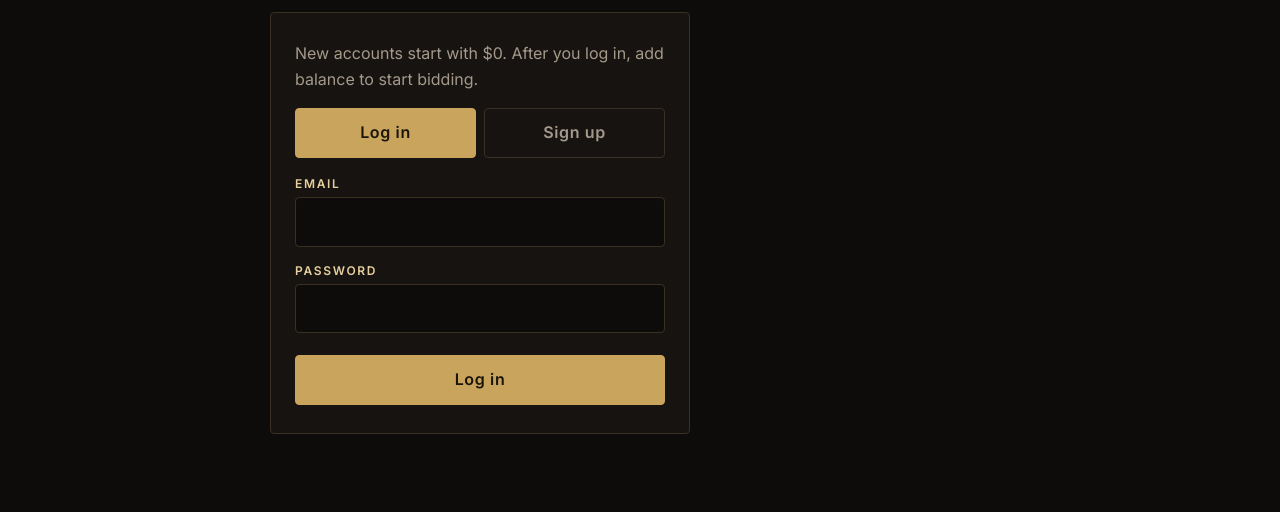
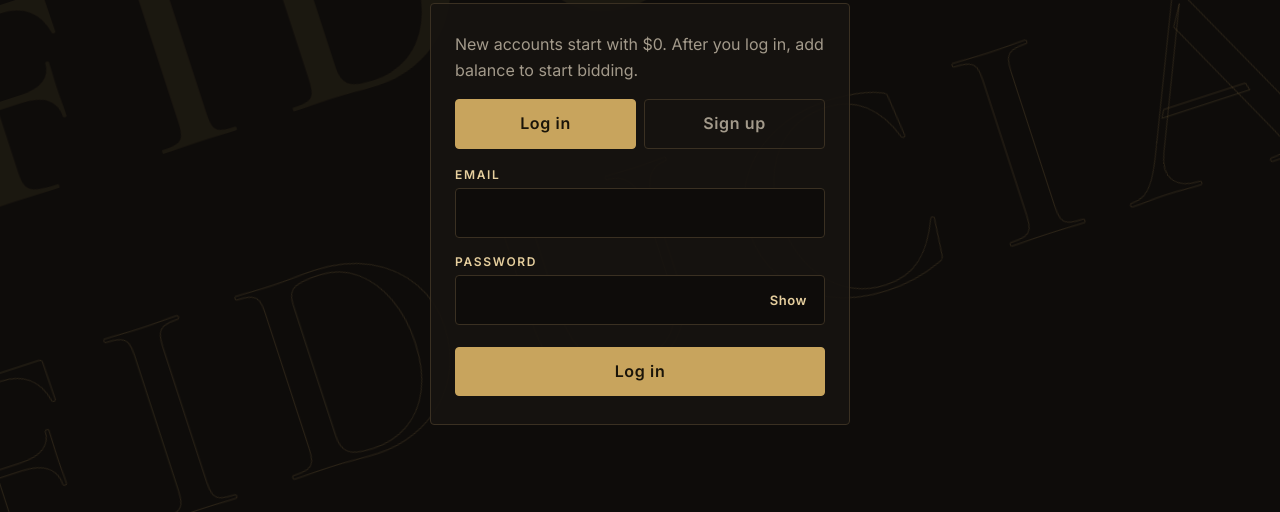
Before and after one commit to rainiell67-byte/auction, a plain HTML site: page index.html in a window 1280 px wide. Shown: the part 289-801 px from the top of the page. Drawn offline with nearby package versions, Linux system fonts and the light colour scheme.

Commit message:
watermark background

```diff
--- a/index.html
+++ b/index.html
@@ -8,6 +8,12 @@
 <style>
 :root{--bg:#0e0c0a;--panel:#171310;--panel2:#1f1a15;--ink:#f3ece0;--mute:#a39a8b;--line:#3a3022;--gold:#c8a45d;--gold2:#e6cf9e;--green:#8fd1ae;--red:#ff8a80;--r:4px}
 *{box-sizing:border-box}
+body{overflow-x:hidden}
+/* Big tilted FIDUCIA watermark: one faint filled, one outlined */
+body::before,body::after{content:"FIDUCIA";position:fixed;left:50%;font-family:"Cormorant Garamond",Georgia,serif;font-weight:600;letter-spacing:.12em;white-space:nowrap;line-height:1;pointer-events:none;z-index:0;transform:translateX(-50%) rotate(-18deg);font-size:clamp(110px,24vw,340px)}
+body::before{top:4%;color:rgba(200,164,93,.07)}
+body::after{top:50%;color:transparent;-webkit-text-stroke:1px rgba(200,164,93,.16)}
+#app{position:relative;z-index:1}
 body{margin:0;background:radial-gradient(1200px 500px at 50% -150px,#2a2013 0,var(--bg) 70%) no-repeat,var(--bg);color:var(--ink);font:16px/1.6 Inter,system-ui,"Segoe UI",sans-serif}
 .serif,h1,h2,h3,.brand{font-family:"Cormorant Garamond","Iowan Old Style",Palatino,Georgia,serif;font-weight:600}
 header{display:flex;justify-content:space-between;align-items:center;gap:12px;flex-wrap:wrap;padding:18px 28px;background:rgba(14,12,10,.92);border-bottom:1px solid var(--gold)}
@@ -37,7 +43,7 @@ button.alt:hover{background:var(--gold);color:#1a1409}
 :focus-visible{outline:2px solid var(--gold2);outline-offset:3px}
 .tabs{display:flex;gap:8px;margin:16px 0}
 .tabs button{flex:1}.tabs button:not(.on){background:transparent;color:var(--mute);border-color:var(--line)}
-.card{background:var(--panel);border:1px solid var(--line);border-radius:var(--r);padding:24px;margin:16px 0}
+.card{background:rgba(23,19,16,.9);border:1px solid var(--line);border-radius:var(--r);padding:24px;margin:16px 0}
 .choices{display:grid;grid-template-columns:1fr 1fr;gap:16px;margin:20px 0}
 .big{text-align:left;padding:30px 26px;background:var(--panel);color:var(--gold2);border:1px solid var(--line);font-size:28px;font-family:"Cormorant Garamond",Georgia,serif;font-weight:600}
 .big:hover{background:var(--panel2);border-color:var(--gold);transform:translateY(-3px)}
@@ -58,6 +64,12 @@ button.alt:hover{background:var(--gold);color:#1a1409}
 .msg{padding:11px 14px;border-radius:var(--r);margin:14px 0}
 .ok{background:#16291f;color:var(--green);border:1px solid #2c4a3a}.bad{background:#321614;color:#f0a8a0;border:1px solid #5a2a26}
 .tag{font-weight:600;color:var(--green)}.tag.out{color:var(--red)}
+main.auth{min-height:calc(100vh - 74px);display:flex;flex-direction:column;justify-content:center;align-items:center;padding-top:20px;padding-bottom:20px}
+main.auth .hero{padding:0 0 8px}
+main.auth .authcard{width:100%;text-align:left}
+.pw{position:relative}.pw input{padding-right:80px}
+.pw .eye{position:absolute;right:6px;top:50%;transform:translateY(-50%);padding:6px 12px;font-size:13px;background:transparent;border:0;color:var(--gold2)}
+.pw .eye:hover{background:transparent;color:#fff}
 @media(max-width:760px){main.shell{grid-template-columns:1fr;gap:12px}.side{position:static;flex-direction:row;overflow-x:auto;padding:0 0 8px;border:0;border-bottom:1px solid var(--line)}.side b{display:none}.side button{white-space:nowrap;border-left:0;border-bottom:2px solid transparent}.side button.on{border-bottom-color:var(--gold)}}
 @media(max-width:560px){.lot,.choices{grid-template-columns:1fr}.price{text-align:left}.hero h1{font-size:38px}.lotl{flex-direction:column}}
 </style>
@@ -75,6 +87,7 @@ const sb = supabase.createClient(SUPABASE_URL, SUPABASE_KEY);
 
 // ---------- STATE ----------
 let user = null, profile = null, items = [], myBids = new Set(), mode = null, tab = "login", flash = "", flashBad = false;
+let draft = { u: "", e: "" };
 const $ = id => document.getElementById(id);
 const esc = s => String(s ?? "").replace(/[&<>"']/g, c => ({"&":"&amp;","<":"&lt;",">":"&gt;",'"':"&quot;","'":"&#39;"}[c]));
 const money = n => "$" + Number(n).toLocaleString();
@@ -98,6 +111,7 @@ async function refresh() {
 // ---------- ACTIONS ----------
 async function auth(kind) {
   const email = $("e").value.trim(), pass = $("p").value;
+  draft = { u: $("u") ? $("u").value : "", e: email };
   if (!email || pass.length < 6) return say("Enter your email and a password of 6+ characters.", true);
   let res;
   if (kind === "up") {
@@ -139,6 +153,14 @@ async function addItem() {
   await refresh(); say("Your item is now up for auction.");
 }
 
+function togglePw() {
+  const i = $("p"), b = $("pwb"), show = i.type === "password";
+  i.type = show ? "text" : "password";
+  b.textContent = show ? "Hide" : "Show";
+  b.setAttribute("aria-pressed", show);
+  b.setAttribute("aria-label", show ? "Hide password" : "Show password");
+}
+
 // ---------- VIEWS ----------
 function left(ts) {
   const s = Math.max(0, Math.floor((new Date(ts) - Date.now()) / 1000));
@@ -156,16 +178,16 @@ const fundsPanel = () => `<section class="card"><h3>Add balance</h3><p class="mu
 
 function authView() {
   const up = tab === "up";
-  return `<header><span class="brand">Fiducia Auction</span></header><main>
+  return `<header><span class="brand">Fiducia Auction</span></header><main class="auth">
   <div class="hero"><h1>Fiducia Auction</h1><p class="mute">Where every bid is made in good faith.</p></div>
   <div class="authcard card"><p class="mute">New accounts start with $0. After you log in, add balance to start bidding.</p>
   <div class="tabs">
     <button class="${up ? "" : "on"}" onclick="tab='login';flash='';render()">Log in</button>
     <button class="${up ? "on" : ""}" onclick="tab='up';flash='';render()">Sign up</button>
   </div>${msgHtml()}
-  ${up ? `<label for="u">Username</label><input id="u">` : ""}
-  <label for="e">Email</label><input id="e" type="email" autocomplete="email">
-  <label for="p">Password</label><input id="p" type="password" autocomplete="current-password" onkeydown="if(event.key==='Enter')auth('${tab}')">
+  ${up ? `<label for="u">Username</label><input id="u" value="${esc(draft.u)}">` : ""}
+  <label for="e">Email</label><input id="e" type="email" autocomplete="email" value="${esc(draft.e)}">
+  <label for="p">Password</label><div class="pw"><input id="p" type="password" autocomplete="current-password" onkeydown="if(event.key==='Enter')auth('${tab}')"><button type="button" id="pwb" class="eye" aria-pressed="false" aria-label="Show password" onclick="togglePw()">Show</button></div>
   <p><button style="margin-top:18px;width:100%" onclick="auth('${tab}')">${up ? "Create account" : "Log in"}</button></p></div></main>`;
 }
 
```
